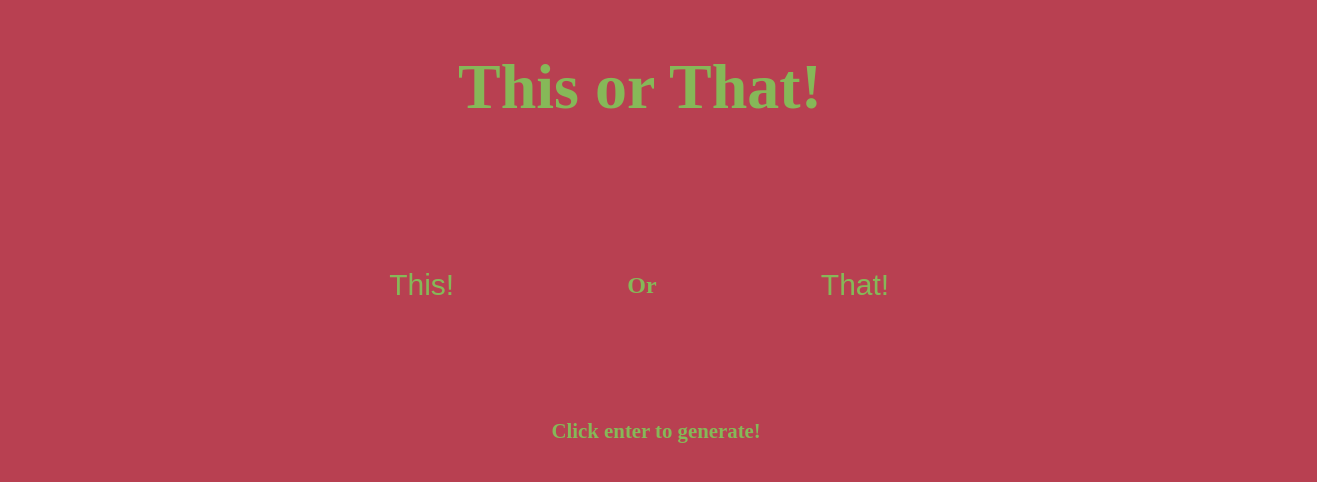
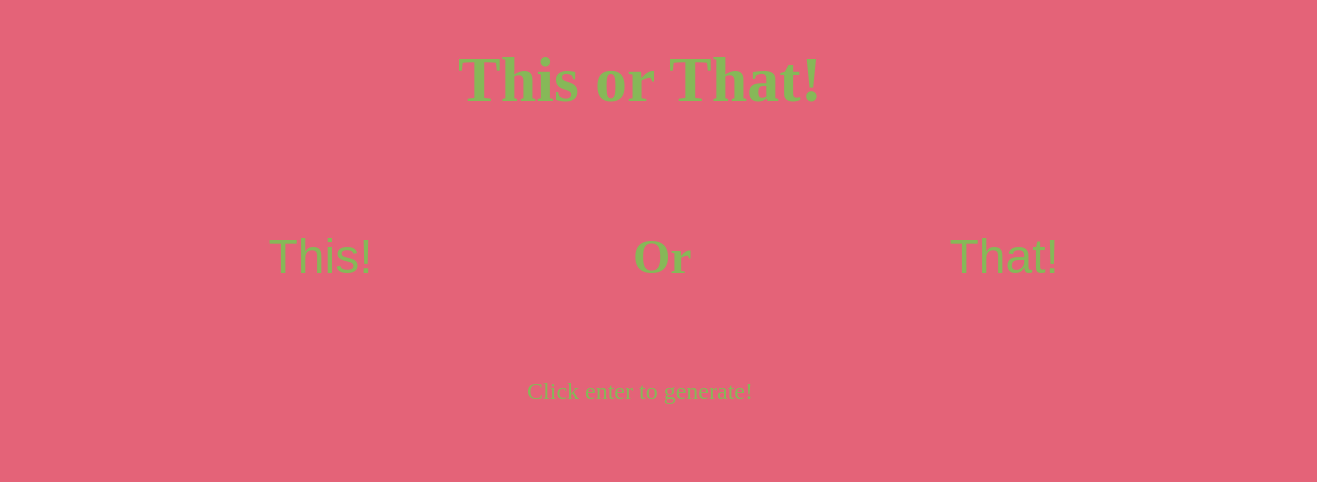
Before and after one commit to JordyCandy/This_or_that, a plain HTML site: page index.html in a window 1280 px wide. Shown: the whole page, 1317 px wide, since content can reach past the window. Drawn offline with nearby package versions, Linux system fonts and the light colour scheme.

Commit message:
update & complete

```diff
--- a/index.html
+++ b/index.html
@@ -11,22 +11,26 @@
   <title>This or that, lets pick em!</title>
 </head>
 <body>
+  <div class="title">
     <h1 id="result">This or That!</h1>
+  </div>
 <div class="container">
 
+  <div class="Myinput">
     <div id="input1">
       <input id="firstInput" type="text" placeholder="This!">
         </div>
 
+        <h2 class="third">Or</h2>
+
         <div id="input2">
           <input id="secondInput" type="text" placeholder="That!">
+        </div>
   </div>
 
   <div class="btn1">
     <p id="btn">Click enter to generate!</p>
   </div>
-
-  <h2 class="third">Or</h2>
 </div>
 
 <script src="https://ajax.googleapis.com/ajax/libs/jquery/3.6.3/jquery.min.js"></script>
--- a/styles2.css
+++ b/styles2.css
@@ -1,58 +1,51 @@
 body{
-  background-color: #B84051;
-  position: relative;
+  background-color: rgb(228, 99, 120);
+}
+
+.title{
+  text-align: center;
 }
 
 #result{
-  color: #86B858;
-  margin-top: 50px;
-  padding-bottom: 100px;
-  font-size: 4rem;
-  text-align: center;
+  color:#86B858;
+  font-size: 4em;
 }
 
-#input1, #input2{
-  display: inline;
-  position: absolute;
-}
-
-#input1{
-  left: 30%;
-}
-
-#input2{
-  right: 5%;
-}
-
-input{
-  background-color: transparent;
-  border: none;
-  font-size: 30px;
-  width: 45%;
+.Myinput{
+  display: flex;
+  justify-content: space-around;
+  align-items: center;
+  font-size: 2em;
   color: #86B858;
-  outline: none;
 }
 
 ::placeholder{
   color: #86B858;
 }
 
-#btn{
-  position: absolute;
-  left: 43%;
-  top: 200%;
+input{
   background-color: transparent;
+  text-align: center;
+  color: #86B858;
+  font-size: 1.5em;
+  height: 4em;
   border: none;
-  height: 25px;
-  font-size: 1.3rem;
-  font-weight: bold;
-  color: #86B858;
   outline: none;
 }
+.btn1{
+  text-align: center;
+}
 
-.third{
-  position: absolute;
-  left: 49%;
-  top: 116%;
-  color: #86B858;
+#btn{
+color: #86B858;
+font-size: 1.5em;
 }
+
+@media (max-width: 768px){
+  .Myinput{
+    display: flex;
+    flex-direction: column;
+    justify-content: center;
+    align-items: center;
+  }
+}
```
Lines whose indentation alone changed are shown as unchanged.
